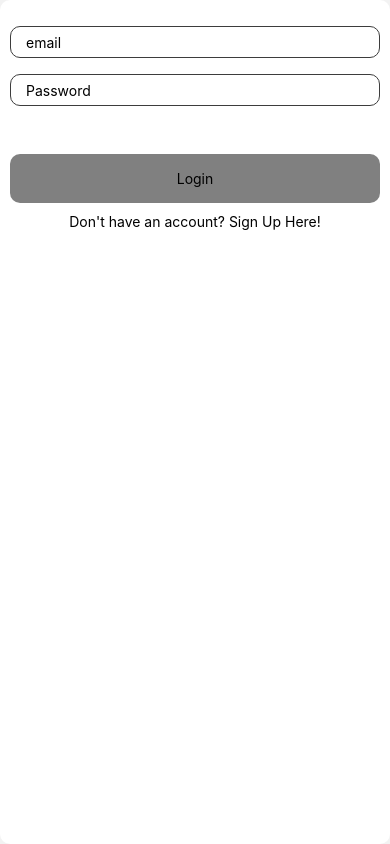
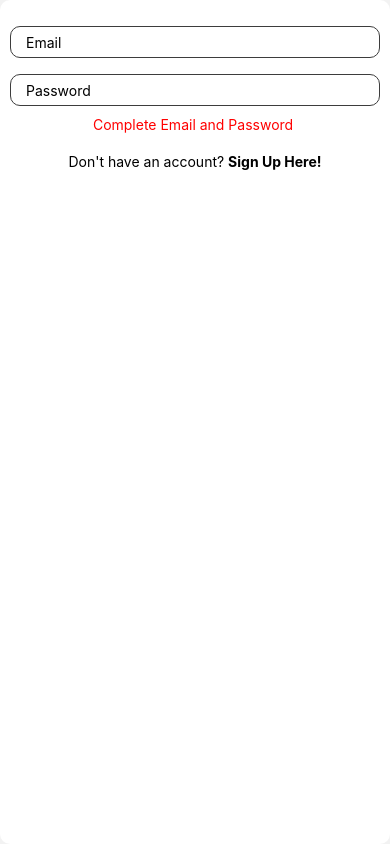
Before and after one commit to franfontana9/PRO3-2, a React Native app in the folder my-app/: screen /Login in a window 390 px wide. Built offline with nearby package versions, Linux system fonts and the light colour scheme; no server answers.

Commit message:
avances login y register

```diff
--- a/my-app/src/components/FormLogin.js
+++ b/my-app/src/components/FormLogin.js
@@ -21,7 +21,7 @@ class FormLogin extends Component {
     return (
     <View style={styles.form}>
         <TextInput
-        placeholder='email'
+        placeholder='Email'
         keyboardType='email-address'
         value={this.state.email}
         onChangeText={(text)=>this.setState({email:text})}
@@ -37,15 +37,18 @@ class FormLogin extends Component {
         secureTextEntry={true}
         />
 
+        { this.state.email && this.state.password != '' ?
         <TouchableOpacity
         onPress={()=> this.logeo(this.state.email, this.state.password)}
         style={styles.btn}
         >
         <Text  style={styles.btnText} >Login</Text>
+        </TouchableOpacity> :
+            <Text style={styles.btnText2}>Complete Email and Password </Text>
+        }
 
-        </TouchableOpacity>
         <TouchableOpacity onPress={()=> this.props.navigation.navigate('Register')}>
-        <Text style={styles.btnText1}>Don't have an account? Sign Up Here!</Text>
+        <Text style={styles.btnText1}>Don't have an account? <Text style={styles.color}>Sign Up Here!</Text></Text>
         </TouchableOpacity>
     </View>
         )
@@ -67,12 +70,13 @@ const styles= StyleSheet.create({
         backgroundColor:'gray',
         borderRadius:10,
         padding:16,
-        marginTop:48,
+        marginTop:10,
 
     },
     btnText:{
         textAlign:'center',
         color:'black',
+        fontWeight: 'bold',
     },
     form:{
         flex:1,
@@ -85,6 +89,15 @@ const styles= StyleSheet.create({
         margin:10,
         textAlign:'center',
         color:'black'
+    },
+    btnText2:{
+        margin:10,
+        textAlign:'center',
+        color:'red'
+    },
+    color:{
+        fontWeight: 'bold',
+
     }
 })
 export default FormLogin
--- a/my-app/src/components/FormRegister.js
+++ b/my-app/src/components/FormRegister.js
@@ -64,16 +64,20 @@ class FormRegister extends Component {
         secureTextEntry={true}
         />
 
+        { this.state.inputMail && this.state.inputPassword && this.state.nombreDeUsuario != '' ?
         <TouchableOpacity
         style={styles.btn}
         onPress={()=> this.registrarUsuario(this.state.inputMail, this.state.inputPassword, this.state.inputBio, this.state.inputUsername)}
         >
         <Text style={styles.btnText}>Register</Text>
-        </TouchableOpacity>
+        </TouchableOpacity> :
+            <Text style={styles.btnText2}>Complete Email, Username and Password </Text>
+        }
+
         <TouchableOpacity
         onPress={()=> this.props.navigation.navigate('Login')}
         >
-          <Text style={styles.btnText1}>Already have an account? Sign In!</Text>
+          <Text style={styles.btnText1}>Already have an account? <Text style={styles.color}>Sign In!</Text></Text>
         </TouchableOpacity>
     </View>
         )
@@ -95,12 +99,13 @@ const styles= StyleSheet.create({
         backgroundColor:'gray',
         borderRadius:10,
         padding:16,
-        marginTop:48,
+        marginTop:10,
 
     },
     btnText:{
         textAlign:'center',
         color:'black',
+        fontWeight: 'bold',
     },
     form:{
         flex:1,
@@ -113,6 +118,15 @@ const styles= StyleSheet.create({
         margin:10,
         textAlign:'center',
         color:'black'
+    },
+    btnText2:{
+        margin:10,
+        textAlign:'center',
+        color:'red'
+    },
+    color:{
+        fontWeight: 'bold',
+
     }
 })
 
```
